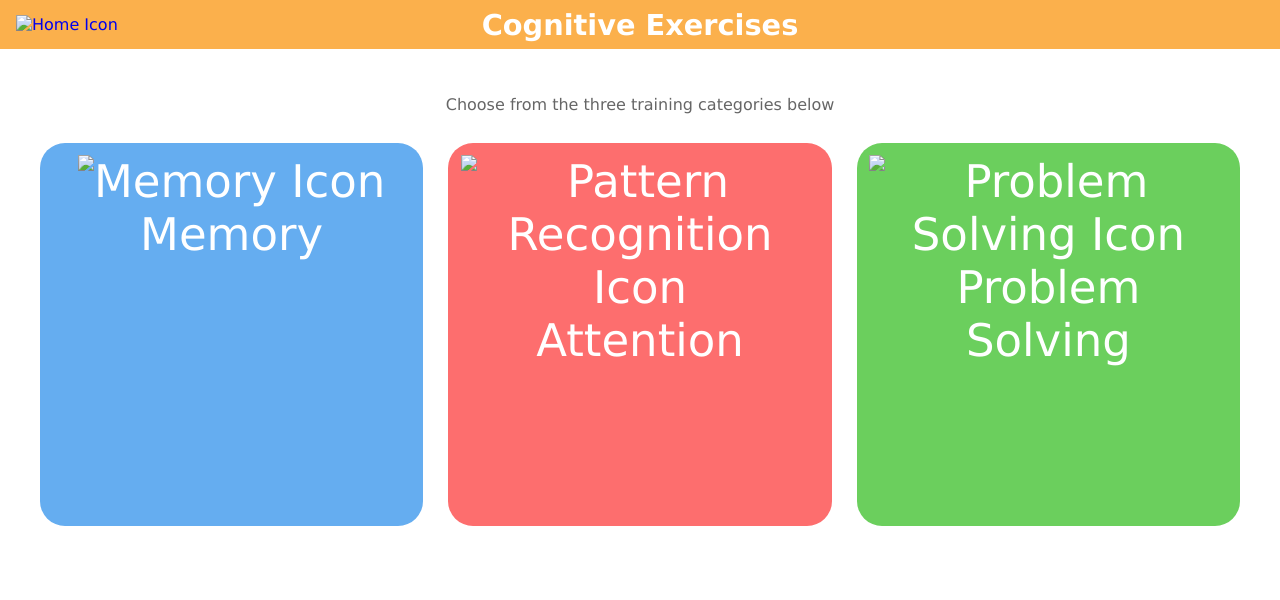
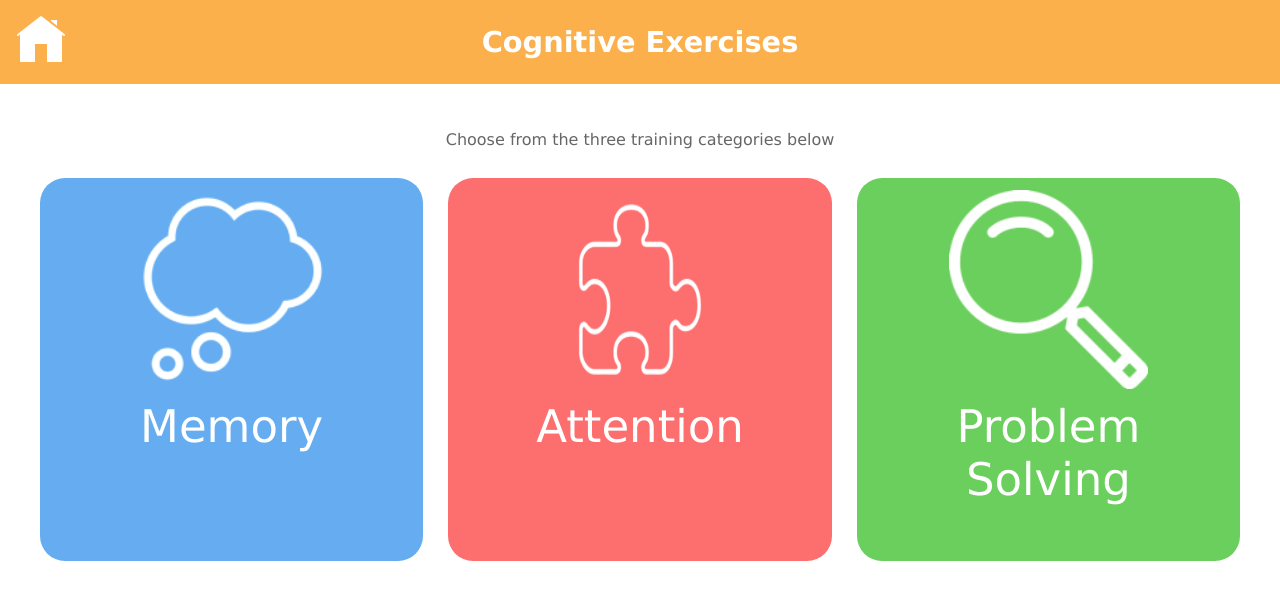
Before and after one commit to nataliesholaongpet/CognitiveExerciseTool, a plain HTML site: page Cognitive Exercises.html in a window 1280 px wide. Drawn offline with Linux system fonts and the light colour scheme; the site is published under a folder, as on GitHub Pages, so addresses that start at the root find nothing.

Commit message:
Made all paths relative

```diff
--- a/Cognitive Exercises.html
+++ b/Cognitive Exercises.html
@@ -12,7 +12,7 @@
 <body>
     <header>
         <a href="Cognitive Exercise Tool.html" class="header-button">
-            <img src="/home.png" alt="Home Icon" class="header-icon">
+            <img src="home.png" alt="Home Icon" class="header-icon">
         </a>
         <h1>Cognitive Exercises</h1>
     </header>
@@ -20,15 +20,15 @@
         <p>Choose from the three training categories below</p>
             <div class="buttons">
                 <a href="Memory Card Game.html" class="home-button" id="exercises-button">
-                    <img src="/thought-bubble.png" alt="Memory Icon" class="icon-image">
+                    <img src="thought-bubble.png" alt="Memory Icon" class="icon-image">
                     <p>Memory</p>
                 </a>
                 <a href="Attention.html" class="home-button" id="lifestyle-button">
-                    <img src="/puzzle-piece.png" alt="Pattern Recognition Icon" class="icon-image">
+                    <img src="puzzle-piece.png" alt="Pattern Recognition Icon" class="icon-image">
                     <p>Attention</p>
                 </a>
                 <a href="Problem Solving.html" class="home-button" id="problem-button">
-                    <img src="/magnifying-glass.png" alt="Problem Solving Icon" class="icon-image">
+                    <img src="magnifying-glass.png" alt="Problem Solving Icon" class="icon-image">
                     <p>Problem<br>Solving</p>
                 </a>
 
```
Also changed, not shown: Attention.html (+1 -1 lines), Lifestyle Tips.html (+3 -3 lines), Memory Card Game.html (+1 -1 lines).
